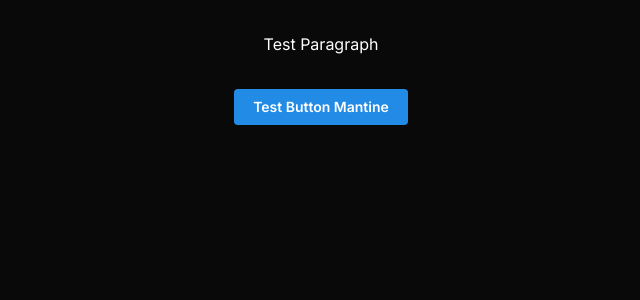
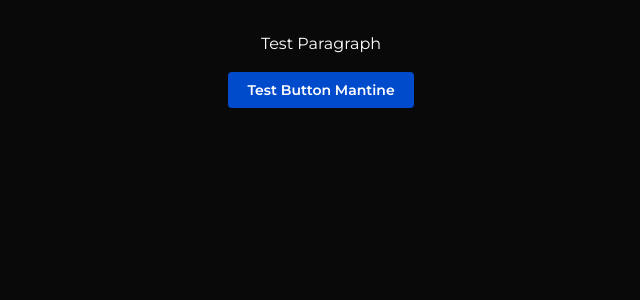
Before and after one commit to mehdiraized/party-planning, a Next.js app: page / in a window 1280 px wide. Shown: the top 300 px of the page, without its empty margins (319-959 px from the left). Built offline with nearby package versions, Linux system fonts and the light colour scheme.

Commit message:
edit theme config and layout

```diff
--- a/src/app/globals.css
+++ /dev/null
@@ -1,8 +0,0 @@
-/* @tailwind base; */
-@tailwind components;
-@tailwind utilities;
-
-body {
-	color: #fff;
-	background: #090909;
-}
--- a/src/app/layout.tsx
+++ b/src/app/layout.tsx
@@ -1,13 +1,16 @@
 import "@mantine/core/styles.css";
-import "./globals.css";
+import "@/styles/globals.css";
 
 import type { Metadata } from "next";
-import { Inter } from "next/font/google";
+import { Montserrat } from "next/font/google";
 
 import { MantineProvider, ColorSchemeScript } from "@mantine/core";
-import { theme } from "@/config/theme";
+import { theme } from "@/styles/theme";
 
-const inter = Inter({ subsets: ["latin"] });
+const montserrat = Montserrat({
+	variable: "--font-base",
+	subsets: ["latin"],
+});
 
 export const metadata: Metadata = {
 	title: "Party Planning App",
@@ -20,17 +23,19 @@
 	children: React.ReactNode;
 }) {
 	return (
-		<html lang="en">
+		<html lang="en" className={`${montserrat.variable}`}>
 			<head>
-				<ColorSchemeScript />
-				<link rel="shortcut icon" href="/next.svg" />
+				<ColorSchemeScript defaultColorScheme="dark" />
+				<link rel="shortcut icon" href="/favicon.ico" />
 				<meta
 					name="viewport"
 					content="minimum-scale=1, initial-scale=1, width=device-width, user-scalable=no"
 				/>
 			</head>
-			<body className={inter.className}>
-				<MantineProvider theme={theme}>{children}</MantineProvider>
+			<body className={montserrat.className}>
+				<MantineProvider defaultColorScheme="dark" theme={theme}>
+					<main className="min-h-screen p-4">{children}</main>
+				</MantineProvider>
 			</body>
 		</html>
 	);
--- a/src/config/theme.ts
+++ /dev/null
@@ -1,5 +0,0 @@
-"use client";
-
-import { createTheme } from "@mantine/core";
-
-export const theme = createTheme({});
--- /dev/null
+++ b/src/styles/globals.css
@@ -0,0 +1,20 @@
+@tailwind base;
+@tailwind components;
+@tailwind utilities;
+
+body {
+	color: #fff;
+	background: #090909;
+}
+
+.addEvent::before {
+	content: "";
+	position: absolute;
+	width: 100%;
+	height: 100%;
+	top: 0;
+	right: 16px;
+	background-image: url("/add-event.png");
+	background-repeat: no-repeat;
+	background-position: right center;
+}
--- /dev/null
+++ b/src/styles/theme.ts
@@ -0,0 +1,25 @@
+"use client";
+
+import { createTheme } from "@mantine/core";
+
+export const theme = createTheme({
+	fontFamily: "var(--font-base)",
+	headings: {
+		fontFamily: "var(--font-base)",
+	},
+	primaryColor: "mainColor", // #76A9FF <- blue-400
+	colors: {
+		mainColor: [
+			"#e6f2ff",
+			"#cee1ff",
+			"#9bc1ff",
+			"#649eff",
+			"#3981fe",
+			"#1d6efe",
+			"#0965ff",
+			"#0054e4",
+			"#004bcc",
+			"#0041b5",
+		],
+	},
+});
```
